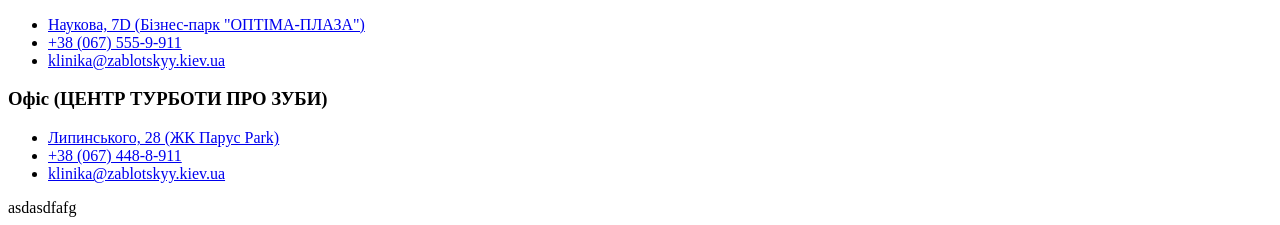
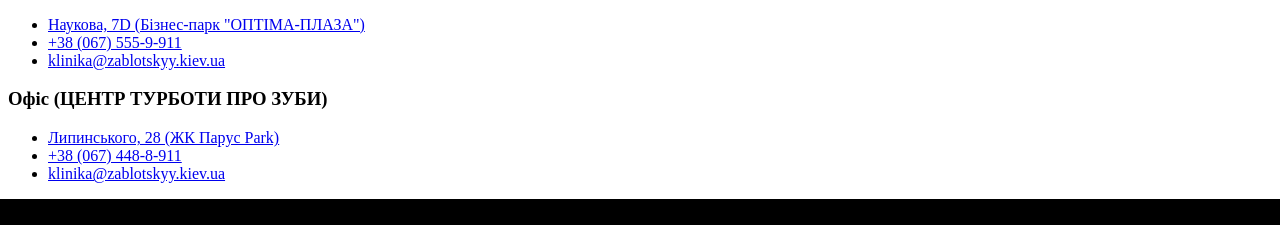
Before and after one commit to ArialBlack/Z-clinic, a Node project: template build-front/page_parts/footer/footer.twig in a window 1280 px wide. Shown: the part 4146-4371 px from the top of the page. After the commit the page ends 4345 px from the top, so only its background shows below. Run offline with Node 20 templates, Linux system fonts and the light colour scheme; the template is opened without the code that fills it, so the values that code supplies are empty.

Commit message:
Move styles closer to markup

```diff
--- a/build-front/page_parts/footer/footer.twig
+++ b/build-front/page_parts/footer/footer.twig
@@ -167,6 +167,4 @@
         </div>
       </div>
   </div>
-
-  asdasdfafg
 </footer>
--- a/build-front/sass/theme.scss
+++ b/build-front/sass/theme.scss
@@ -12,6 +12,7 @@
 @import "layouts";
 
 @import "pages/**/*.scss";
+@import "../page_parts/**/*.scss";
 
 @import "paragraphs/*.scss";
 
```
Also changed, not shown: build-front/page_parts/contacts/_contacts.scss (added), build-front/page_parts/footer/_footer.scss (renamed from build-front/sass/blocks/footer/_footer.scss), build-front/page_parts/header/_header.scss (renamed from build-front/sass/blocks/header/_header.scss), build-front/page_parts/menu/_menu.scss (added).
